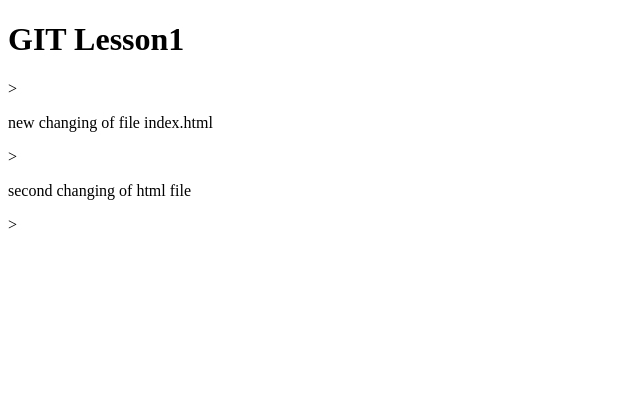
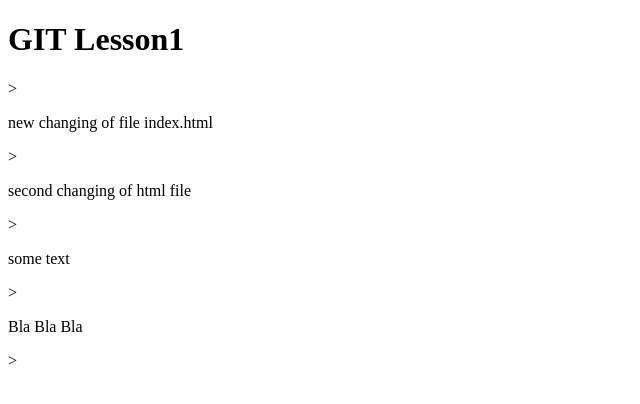
Before and after one commit to tsvilii/site, a plain HTML site: page index.html in a window 1280 px wide. Shown: the whole page, without its empty margins (0-640 px from the left). Drawn offline with Linux system fonts and the light colour scheme.

Commit message:
second commit

```diff
--- a/index.html
+++ b/index.html
@@ -7,5 +7,7 @@
 	<h1>GIT Lesson1</h1>>
 	<p>new changing of file index.html</p>>
 	<p>second changing of html file</p>>
+	<p>some text</p>>
+	<p>Bla Bla Bla</p>>
 </body>
 </html>
```
